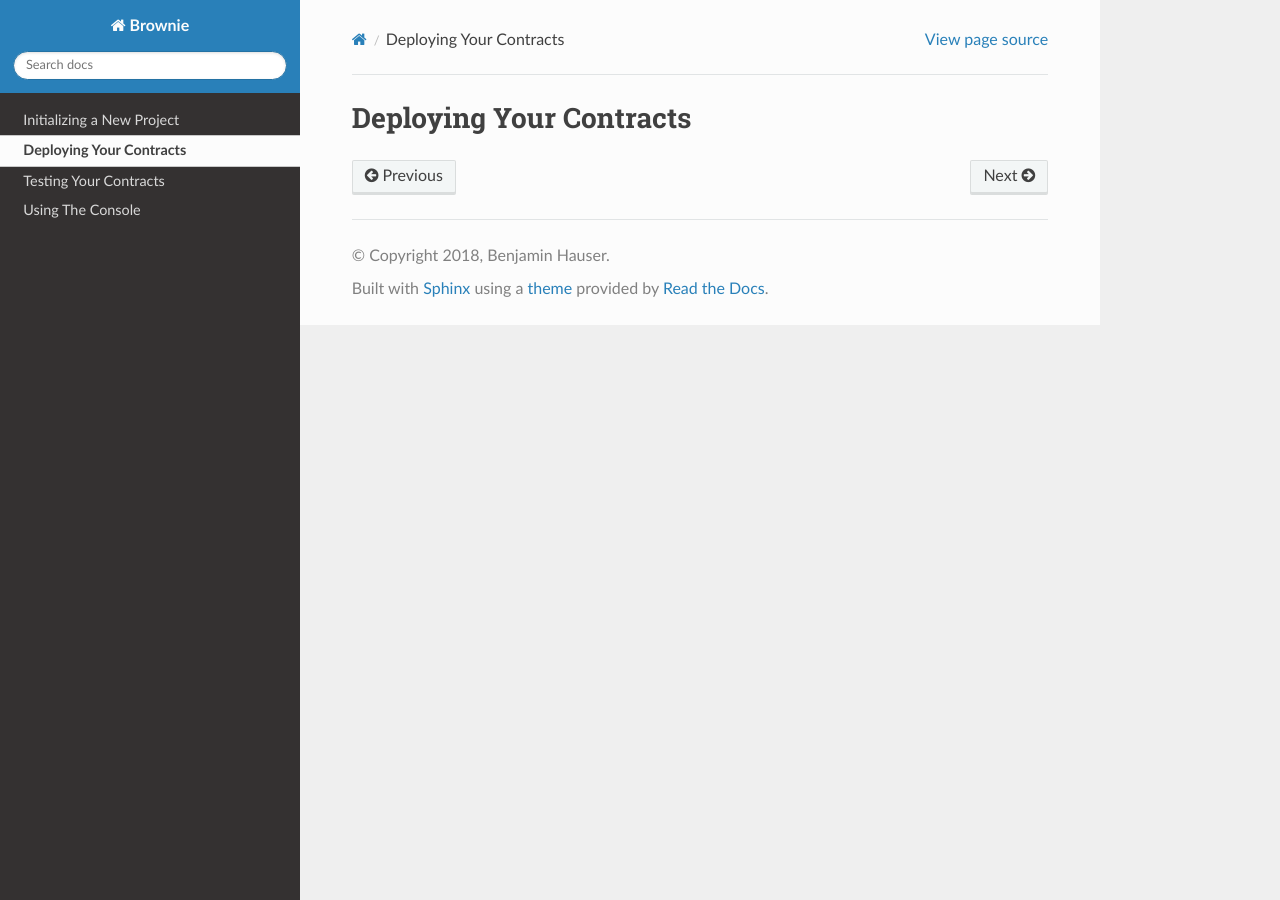
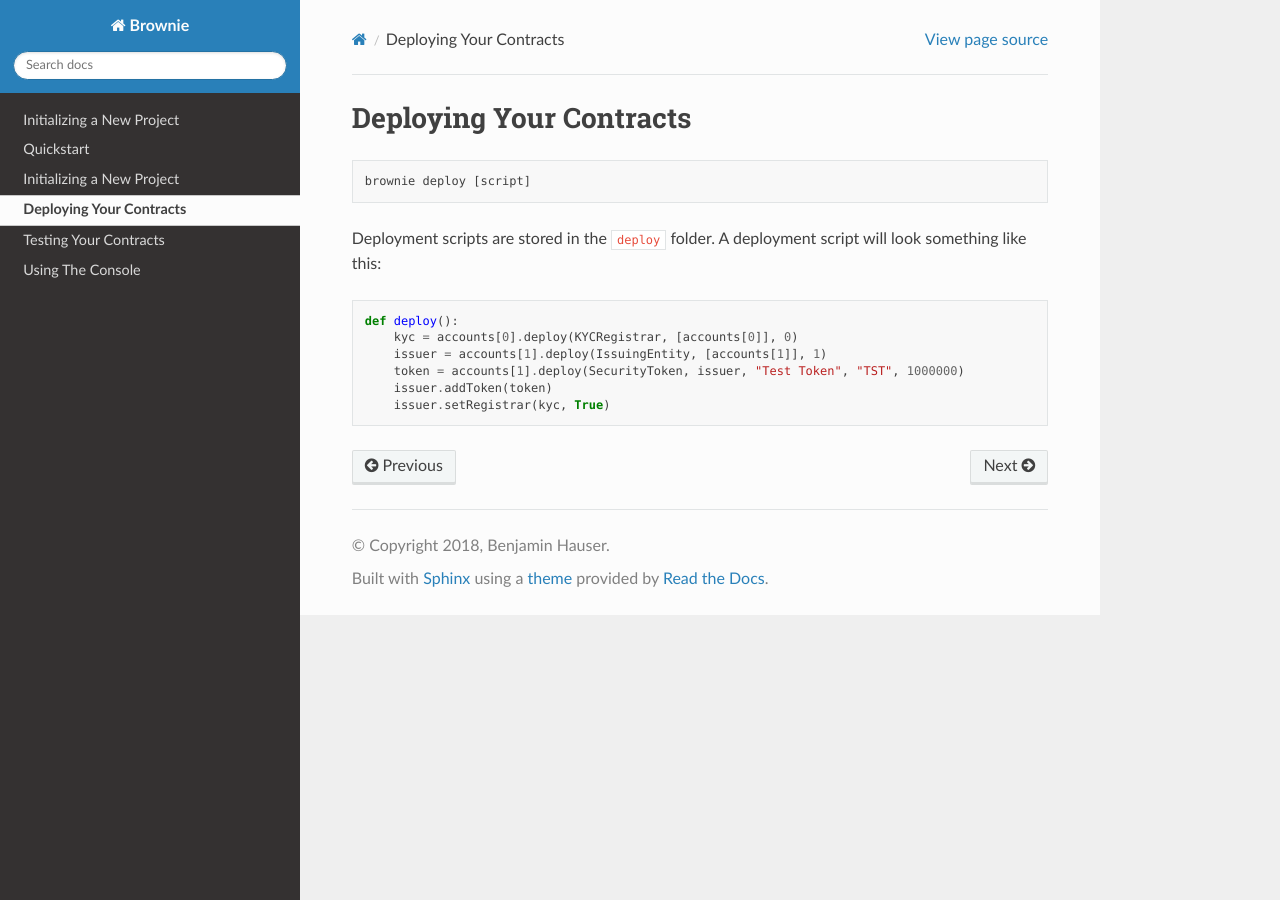
Before and after one commit to eth-brownie/brownie, a Sphinx documentation site: the page built from docs/deploy.rst, in a window 1280 px wide. Built offline with Sphinx 7.4.7 and the Read the Docs theme 2.0.0, drawn with Linux system fonts in a browser that asks for light colours.

Commit message:
quickstart docs wip

```diff
--- a/docs/deploy.rst
+++ b/docs/deploy.rst
@@ -1,3 +1,18 @@
 ========================
 Deploying Your Contracts
 ========================
+
+::
+
+    brownie deploy [script]
+
+Deployment scripts are stored in the ``deploy`` folder. A deployment script will look something like this:
+
+::
+
+    def deploy():
+        kyc = accounts[0].deploy(KYCRegistrar, [accounts[0]], 0)
+        issuer = accounts[1].deploy(IssuingEntity, [accounts[1]], 1)
+        token = accounts[1].deploy(SecurityToken, issuer, "Test Token", "TST", 1000000)
+        issuer.addToken(token)
+        issuer.setRegistrar(kyc, True)
```
Also changed, not shown: docs/index.rst (+14 -0 lines), docs/quickstart.rst (added, +34 -0 lines), 1 other file.
